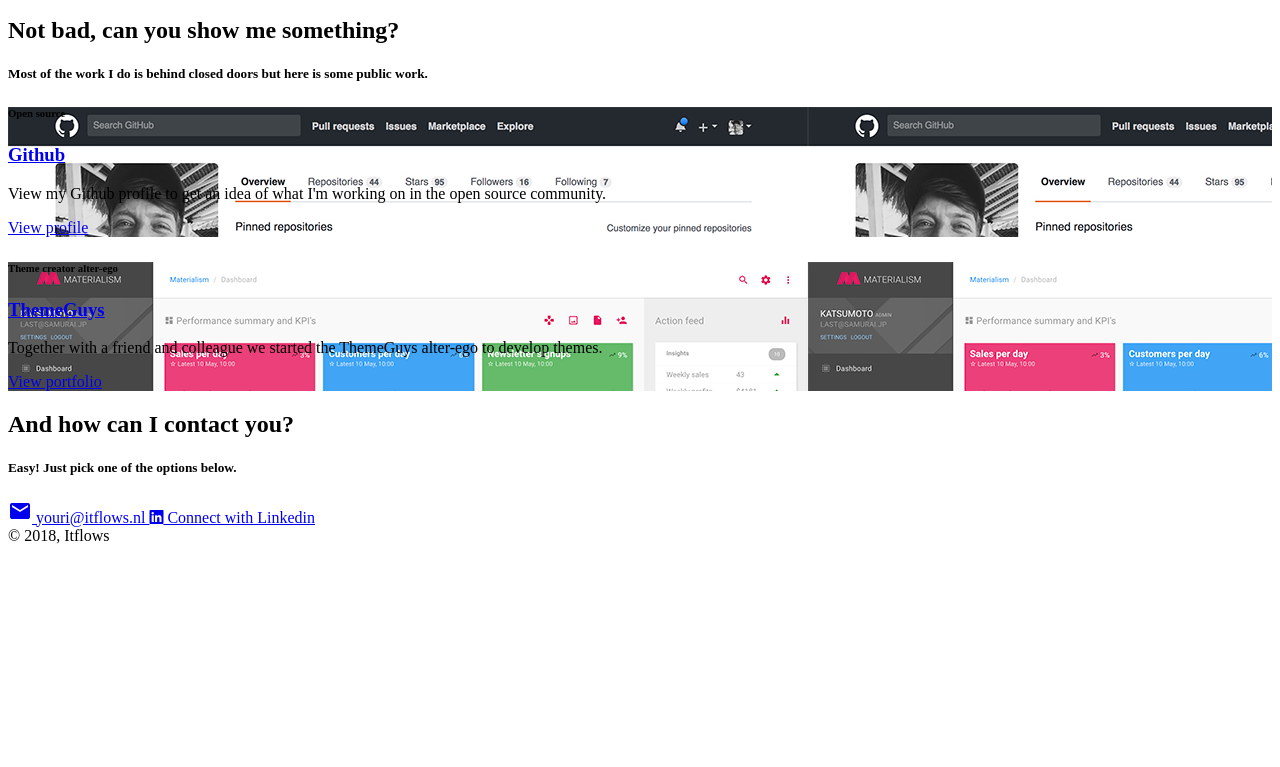
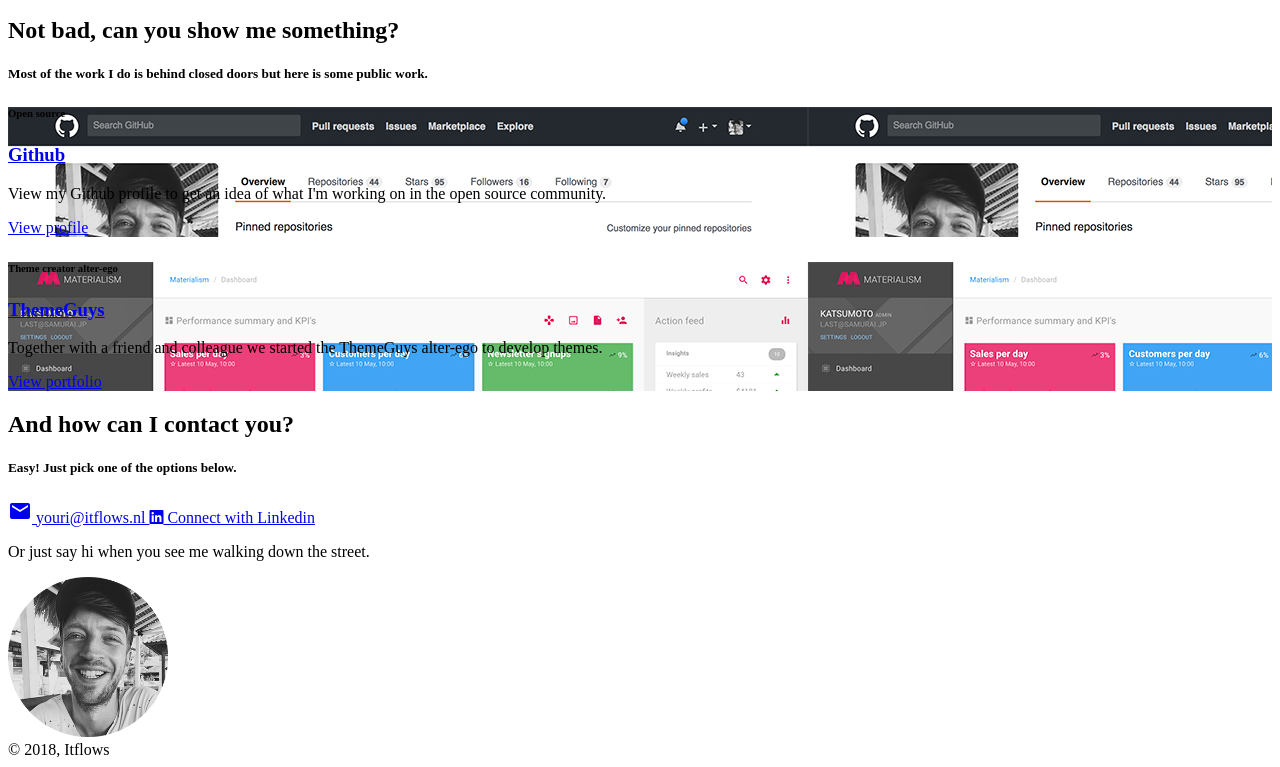
Before and after one commit to yourivdlans/itflows, a website: page dist/index.html in a window 1280 px wide. Shown: the part 1087-1854 px from the top of the page. Before the commit the page ends 1640 px from the top, so only its background shows below. Drawn offline with Linux system fonts and the light colour scheme.

Commit message:
Updated dist.

```diff
--- a/dist/index.html
+++ b/dist/index.html
@@ -170,6 +170,10 @@
             <a target="_blank" href="https://www.linkedin.com/in/yourivdlans/" class="btn btn-social btn-fill btn-linkedin">
               <i class="fa fa-linkedin-square"></i> Connect with Linkedin
             </a>
+            <div class="mt-3">
+              <p class="description">Or just say hi when you see me walking down the street.</p>
+              <img src="me.png" alt="me" style="width:10rem" class="img-fluid rounded-circle" />
+            </div>
           </div>
         </div>
       </div>
@@ -185,5 +189,5 @@
       </div>
     </div>
   </footer>
-<script type="text/javascript" src="vendor.d01a44bf38174a0f09e3.js"></script><script type="text/javascript" src="bundle.c759f1056dc19682b998.js"></script></body>
+<script type="text/javascript" src="vendor.51547df5a2cc04fc0f8e.js"></script><script type="text/javascript" src="bundle.f5225c1680024f594993.js"></script></body>
 </html>
```
Also changed, not shown: dist/me.png (added), 8 other files.
